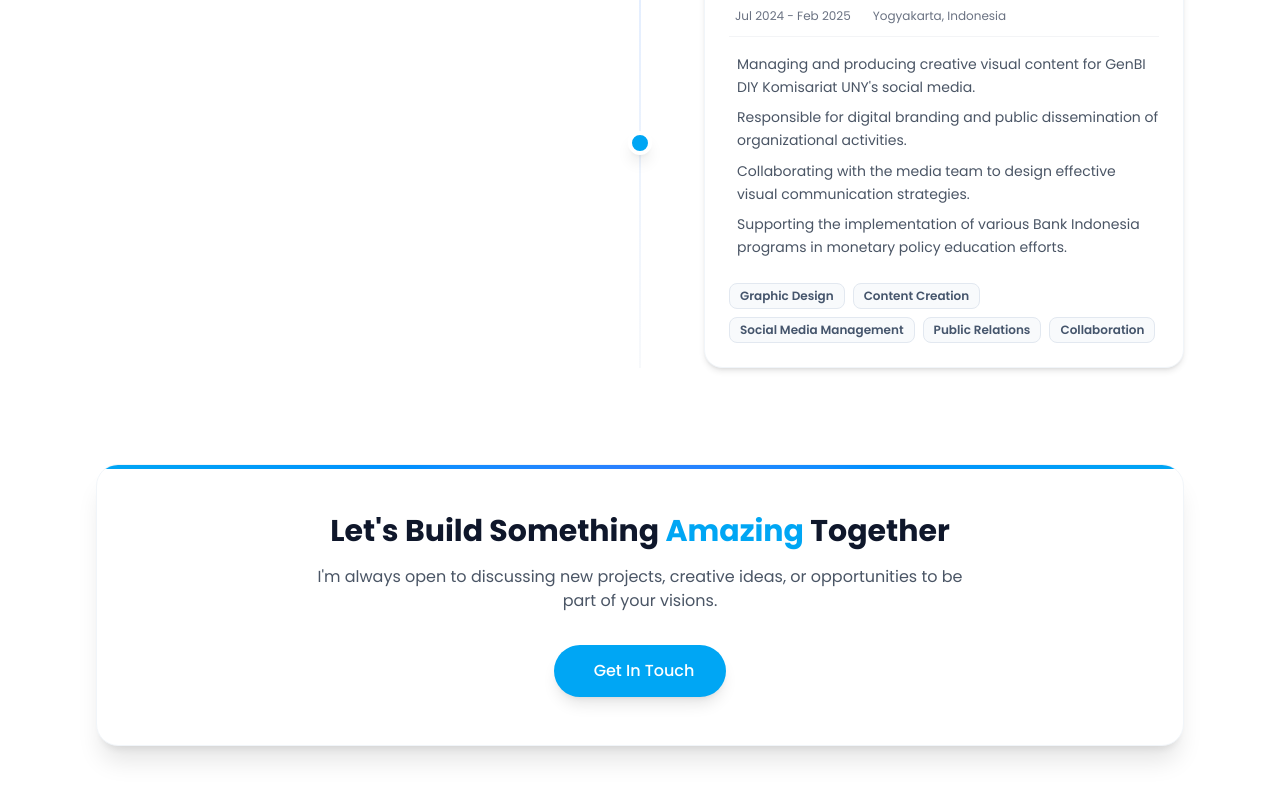
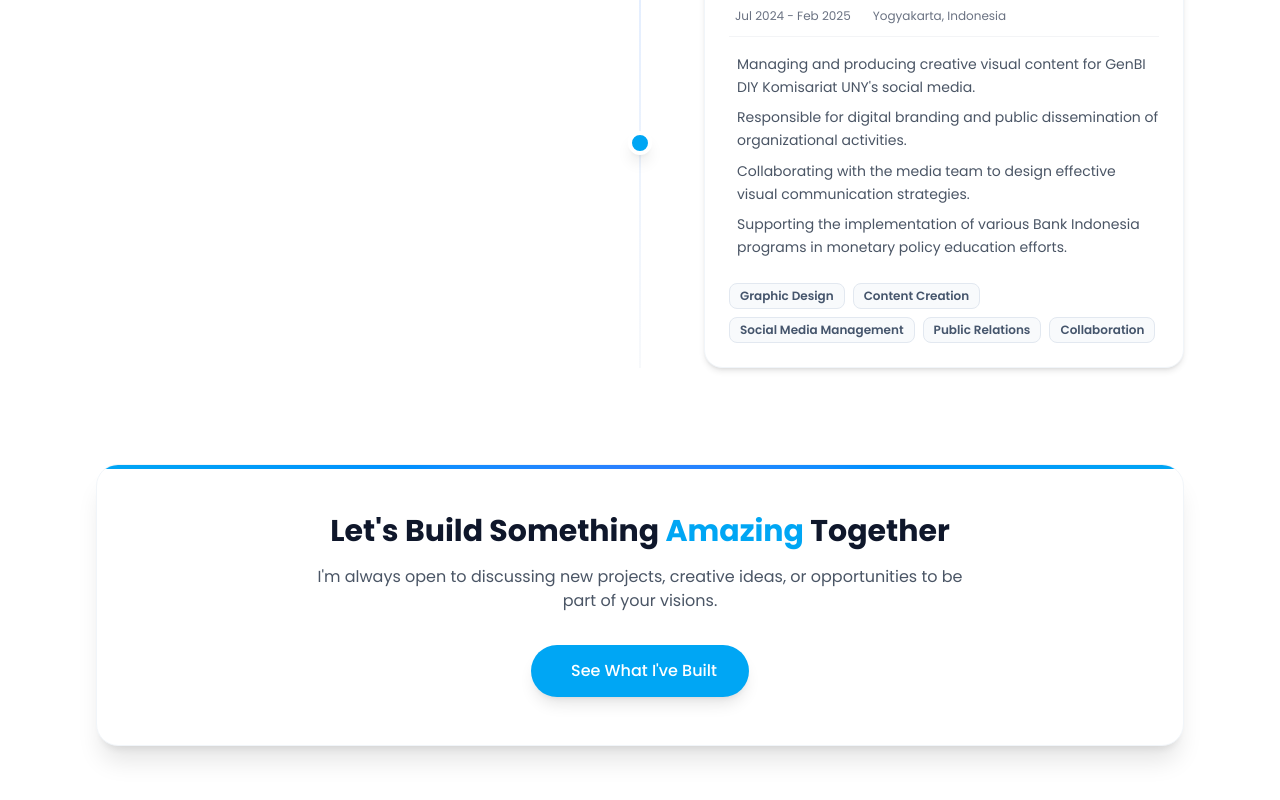
Before and after one commit to atzulf/next-portfolio, a Next.js app: page /experience in a window 1280 px wide. Shown: the part 1994-2794 px from the top of the page. Built offline with nearby package versions, Linux system fonts and the light colour scheme.

Commit message:
fix(experience): update contact link and button text to direct users to project showcase

```diff
--- a/app/experience/Experience.tsx
+++ b/app/experience/Experience.tsx
@@ -150,10 +150,10 @@ const Experience = () => {
                 I&apos;m always open to discussing new projects, creative ideas, or opportunities to be part of your visions.
             </p>
             <a
-                href="mailto:atzulfikar45@gmail.com"
+                href="/project"
                 className="inline-flex items-center gap-2 bg-sky-500 hover:bg-sky-600 text-white font-medium px-8 py-3.5 rounded-full transition-all shadow-lg hover:shadow-sky-500/30 hover:-translate-y-1 relative z-10"
             >
-                <i className="ri-mail-send-line text-lg"></i> Get In Touch
+                <i className="ri-mail-send-line text-lg"></i> See What I&apos;ve Built
             </a>
             </motion.div>
 
```
